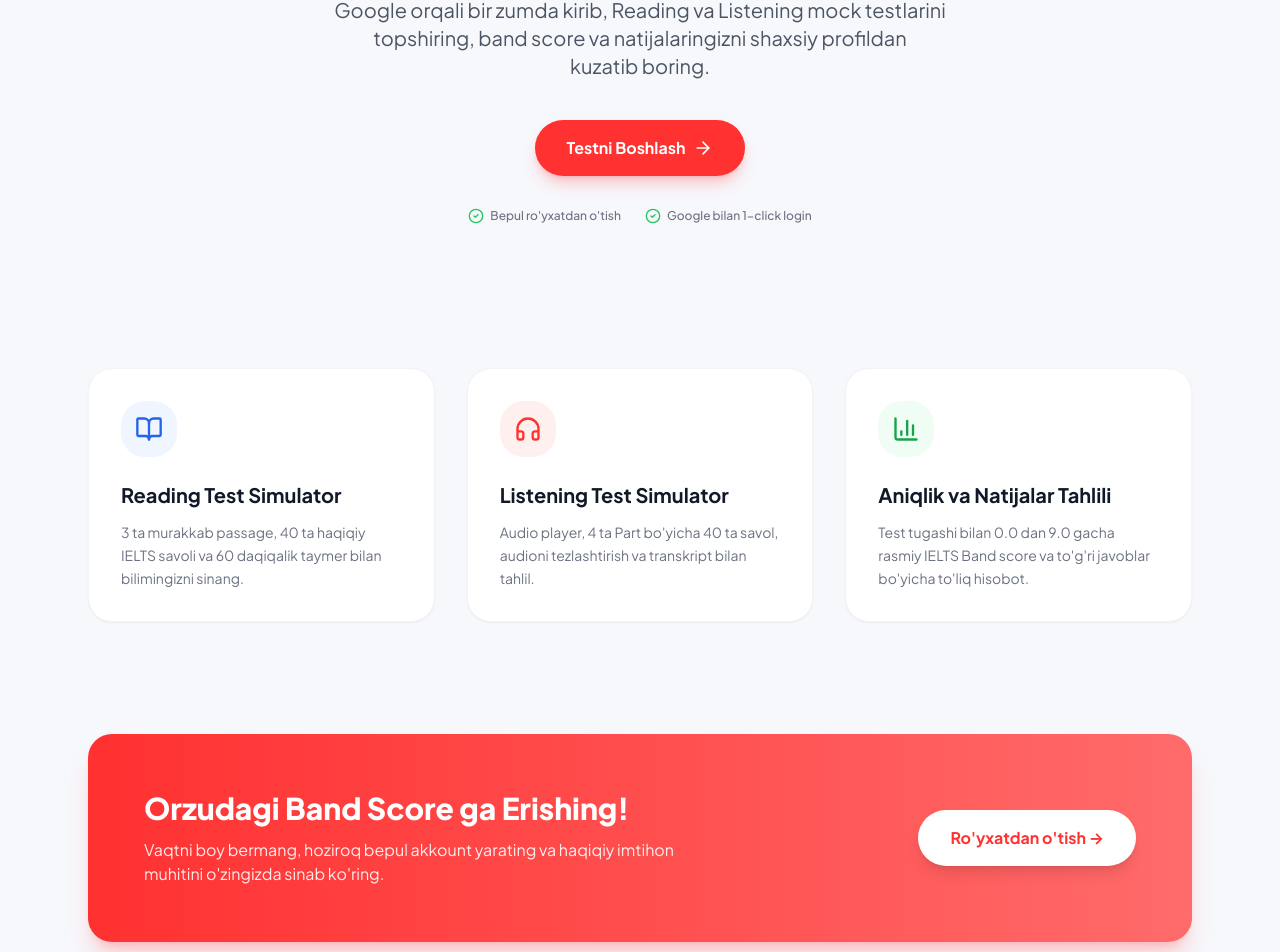
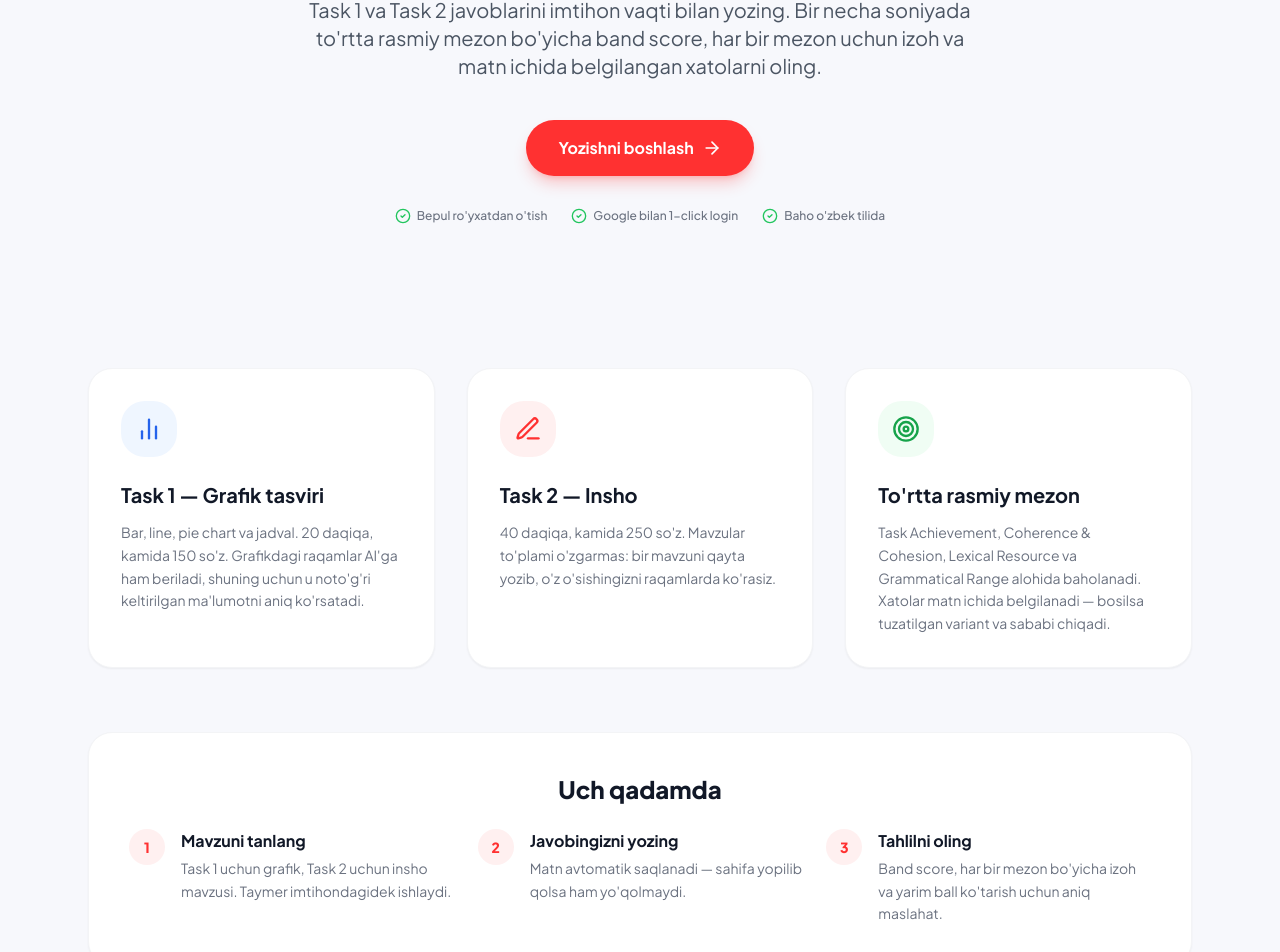
Before and after one commit to mahmudulashev/Take-IELTS, a React (Vite) app in the folder app/: page / in a window 1280 px wide. Shown: the part 348-1300 px from the top of the page. Built offline with nearby package versions, Linux system fonts and the light colour scheme; no server answers.

Commit message:
feat: rewrite landing page around Writing and AI grading
Reading/Listening simulyatori haqidagi matn o'rniga: Task 1 grafik
tasviri, Task 2 insho va to'rtta rasmiy mezon bo'yicha tahlil.
"Uch qadamda" bo'limi qo'shildi; uslub va ranglar o'zgarmadi.

```diff
--- a/app/src/pages/LandingPage.jsx
+++ b/app/src/pages/LandingPage.jsx
@@ -2,7 +2,7 @@ import React, { useEffect } from 'react'
 import { Link, useNavigate } from 'react-router-dom'
 import Navbar from '../components/layout/Navbar'
 import { useAuth } from '../context/AuthContext'
-import { BookOpen, Headphones, BarChart3, CheckCircle2, ArrowRight, Sparkles } from 'lucide-react'
+import { BarChart2, PenLine, Sparkles, CheckCircle2, ArrowRight, Target } from 'lucide-react'
 
 export default function LandingPage() {
   const { user } = useAuth()
@@ -17,21 +17,21 @@ export default function LandingPage() {
 
   const features = [
     {
-      icon: BookOpen,
-      title: 'Reading Test Simulator',
-      desc: '3 ta murakkab passage, 40 ta haqiqiy IELTS savoli va 60 daqiqalik taymer bilan bilimingizni sinang.',
+      icon: BarChart2,
+      title: 'Task 1 — Grafik tasviri',
+      desc: 'Bar, line, pie chart va jadval. 20 daqiqa, kamida 150 so\'z. Grafikdagi raqamlar AI\'ga ham beriladi, shuning uchun u noto\'g\'ri keltirilgan ma\'lumotni aniq ko\'rsatadi.',
       color: 'bg-blue-50 text-blue-600'
     },
     {
-      icon: Headphones,
-      title: 'Listening Test Simulator',
-      desc: 'Audio player, 4 ta Part bo\'yicha 40 ta savol, audioni tezlashtirish va transkript bilan tahlil.',
+      icon: PenLine,
+      title: 'Task 2 — Insho',
+      desc: '40 daqiqa, kamida 250 so\'z. Mavzular to\'plami o\'zgarmas: bir mavzuni qayta yozib, o\'z o\'sishingizni raqamlarda ko\'rasiz.',
       color: 'bg-[#FFF0F0] text-[#FF3131]'
     },
     {
-      icon: BarChart3,
-      title: 'Aniqlik va Natijalar Tahlili',
-      desc: 'Test tugashi bilan 0.0 dan 9.0 gacha rasmiy IELTS Band score va to\'g\'ri javoblar bo\'yicha to\'liq hisobot.',
+      icon: Target,
+      title: 'To\'rtta rasmiy mezon',
+      desc: 'Task Achievement, Coherence & Cohesion, Lexical Resource va Grammatical Range alohida baholanadi. Xatolar matn ichida belgilanadi — bosilsa tuzatilgan variant va sababi chiqadi.',
       color: 'bg-green-50 text-green-600'
     }
   ]
@@ -44,16 +44,18 @@ export default function LandingPage() {
       <section className="pt-36 pb-20 px-6 max-w-6xl mx-auto text-center">
         <div className="inline-flex items-center gap-2 px-4 py-2 rounded-full bg-[#FFF0F0] text-[#FF3131] text-xs font-bold uppercase tracking-wider mb-6 animate-pulse">
           <Sparkles className="w-4 h-4" />
-          <span>Computer-Delivered IELTS Simulation</span>
+          <span>IELTS Writing · AI baholash</span>
         </div>
 
         <h1 className="text-4xl md:text-6xl font-extrabold text-gray-900 leading-tight md:leading-none tracking-tight mb-6">
-          IELTS Imtihoniga <br className="hidden md:inline" />
-          <span className="text-[#FF3131]">Haqiqiy Formatda</span> Tayyorlaning
+          Writing javobingizni <br className="hidden md:inline" />
+          <span className="text-[#FF3131]">AI baholab</span> bersin
         </h1>
 
         <p className="text-lg md:text-xl text-gray-600 max-w-2xl mx-auto mb-10 leading-relaxed [text-wrap:pretty]">
-          Google orqali bir zumda kirib, Reading va Listening mock testlarini topshiring, band score va natijalaringizni shaxsiy profildan kuzatib boring.
+          Task 1 va Task 2 javoblarini imtihon vaqti bilan yozing. Bir necha
+          soniyada to'rtta rasmiy mezon bo'yicha band score, har bir mezon uchun
+          izoh va matn ichida belgilangan xatolarni oling.
         </p>
 
         <div className="flex flex-col sm:flex-row items-center justify-center gap-4 max-w-md mx-auto">
@@ -61,7 +63,7 @@ export default function LandingPage() {
             to={user ? "/dashboard" : "/auth"}
             className="w-full sm:w-auto inline-flex items-center justify-center gap-2 px-8 py-4 rounded-full text-base font-bold bg-[#FF3131] text-white hover:bg-[#E82C2C] transition-all shadow-lg shadow-[#FF3131]/25 hover:shadow-xl hover:shadow-[#FF3131]/35 hover:-translate-y-0.5 active:translate-y-0"
           >
-            <span>{user ? "Dashboard-ga O'tish" : "Testni Boshlash"}</span>
+            <span>{user ? "Dashboard-ga O'tish" : "Yozishni boshlash"}</span>
             <ArrowRight className="w-5 h-5" />
           </Link>
         </div>
@@ -74,6 +76,10 @@ export default function LandingPage() {
           <div className="flex items-center gap-1.5">
             <CheckCircle2 className="w-4 h-4 text-green-500" />
             <span>Google bilan 1-click login</span>
+          </div>
+          <div className="flex items-center gap-1.5">
+            <CheckCircle2 className="w-4 h-4 text-green-500" />
+            <span>Baho o'zbek tilida</span>
           </div>
         </div>
       </section>
@@ -99,13 +105,40 @@ export default function LandingPage() {
         </div>
       </section>
 
+      {/* Baholash qanday ishlaydi */}
+      <section className="pb-4 px-6 max-w-6xl mx-auto">
+        <div className="bg-white rounded-[24px] p-8 md:p-10 border border-gray-100 shadow-sm">
+          <h2 className="text-2xl font-extrabold text-gray-900 mb-6 text-center">
+            Uch qadamda
+          </h2>
+          <div className="grid grid-cols-1 md:grid-cols-3 gap-6">
+            {[
+              { n: '1', t: 'Mavzuni tanlang', d: 'Task 1 uchun grafik, Task 2 uchun insho mavzusi. Taymer imtihondagidek ishlaydi.' },
+              { n: '2', t: 'Javobingizni yozing', d: 'Matn avtomatik saqlanadi — sahifa yopilib qolsa ham yo\'qolmaydi.' },
+              { n: '3', t: 'Tahlilni oling', d: 'Band score, har bir mezon bo\'yicha izoh va yarim ball ko\'tarish uchun aniq maslahat.' },
+            ].map((step) => (
+              <div key={step.n} className="flex gap-4">
+                <div className="w-9 h-9 shrink-0 rounded-full bg-[#FFF0F0] text-[#FF3131] font-extrabold text-sm flex items-center justify-center">
+                  {step.n}
+                </div>
+                <div>
+                  <h3 className="font-bold text-gray-900 mb-1">{step.t}</h3>
+                  <p className="text-sm text-gray-500 leading-relaxed">{step.d}</p>
+                </div>
+              </div>
+            ))}
+          </div>
+        </div>
+      </section>
+
       {/* Red Banner Section */}
       <section className="py-12 px-6 max-w-6xl mx-auto">
         <div className="bg-gradient-to-r from-[#FF3131] to-[#FF6B6B] rounded-[24px] p-10 md:p-14 text-white text-center md:text-left flex flex-col md:flex-row items-center justify-between gap-8 shadow-xl shadow-[#FF3131]/20">
           <div className="max-w-xl">
-            <h2 className="text-3xl font-extrabold mb-3">Orzudagi Band Score ga Erishing!</h2>
+            <h2 className="text-3xl font-extrabold mb-3">Birinchi javobingizni bugun yozing</h2>
             <p className="text-white/90 text-sm md:text-base leading-relaxed">
-              Vaqtni boy bermang, hoziroq bepul akkount yarating va haqiqiy imtihon muhitini o'zingizda sinab ko'ring.
+              Bepul akkaunt yarating va Task 1 javobingizni yozib ko'ring — band
+              score va batafsil tahlil bir necha soniyada tayyor bo'ladi.
             </p>
           </div>
           <Link
```
